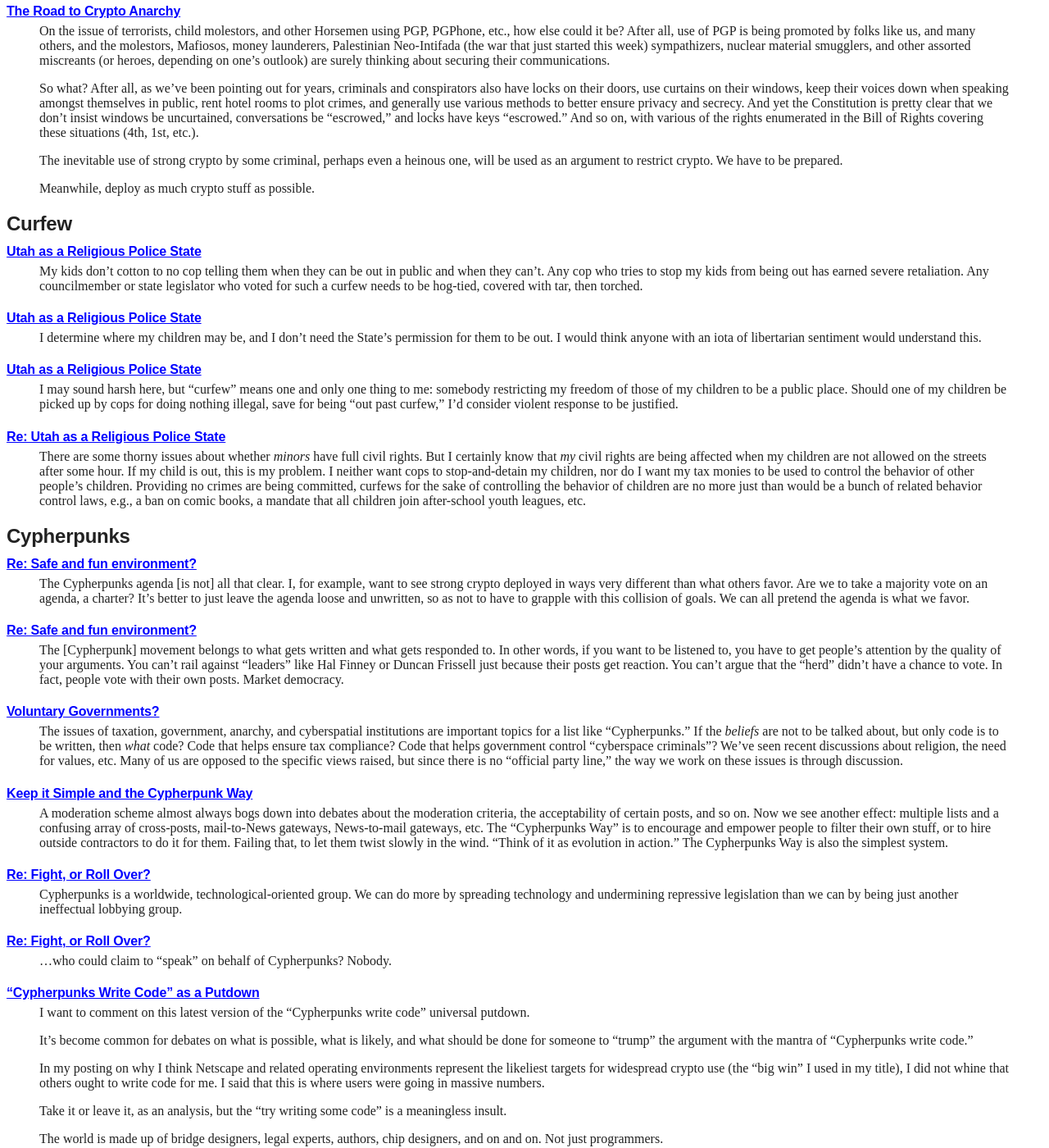
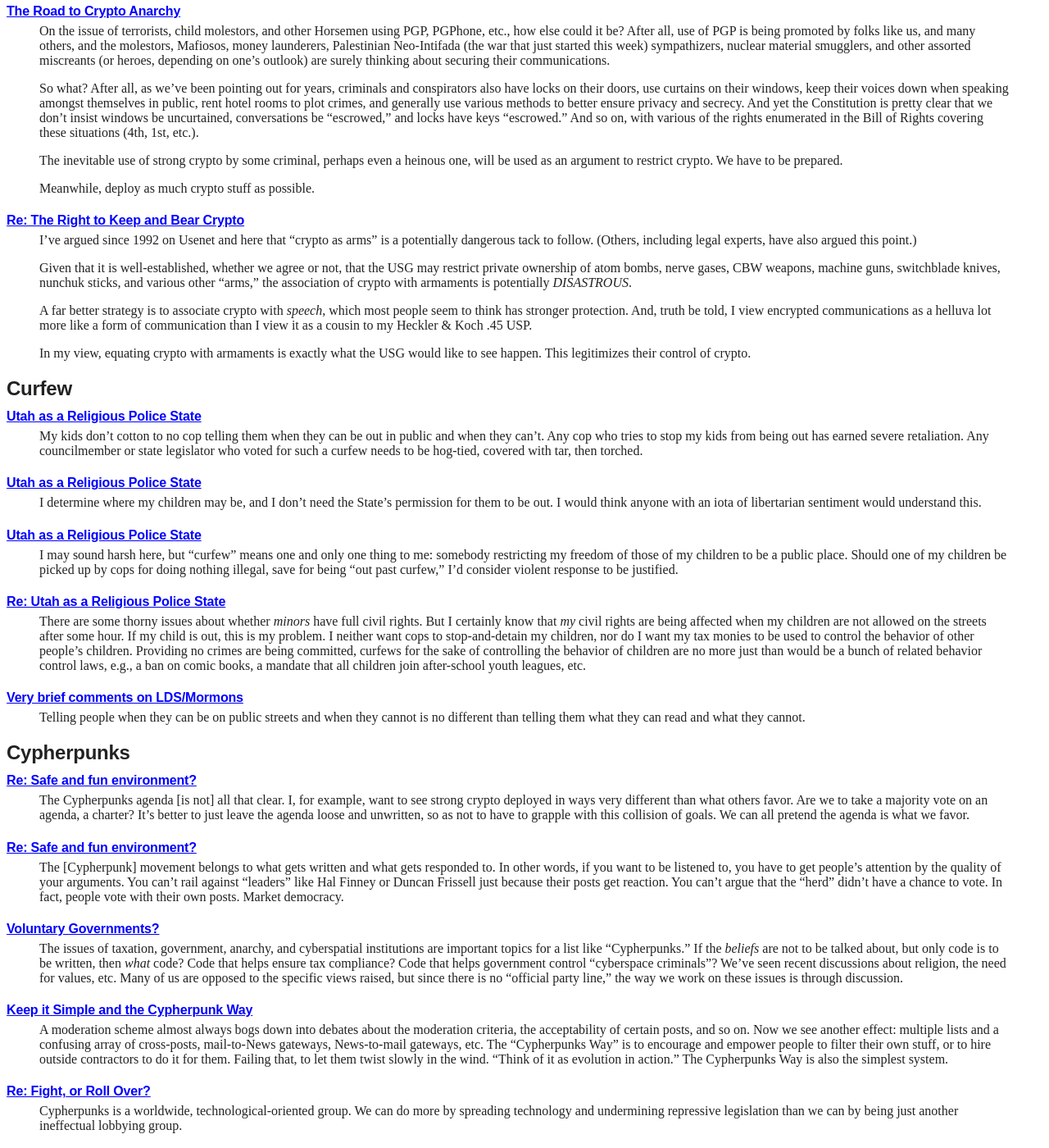
Before and after one commit to wakgill/deryk, a Jekyll site: the page built from tcm.md, in a window 1280 px wide and 1400 px high, scrolled down 5553 px. Shown: the whole window at 82% size. Built offline with Jekyll 4.4.1, drawn with Linux system fonts in a browser that asks for light colours; some of the changed text lies outside the part shown.

Commit message:
Update tcm.md

```diff
--- a/tcm.md
+++ b/tcm.md
@@ -426,6 +426,25 @@ prepared.
 >
 >Meanwhile, deploy as much crypto stuff as possible.
 
+#### [Re: The Right to Keep and Bear Crypto](http://mailing-list-archive.cryptoanarchy.wiki/archive/1996/10/05948bb038f4f2e8860a196bd065f2120ca595a94656b3cd266a5c0d9f6492f9/)
+
+>I've argued since 1992 on Usenet and here that "crypto as arms" is a
+potentially dangerous tack to follow. (Others, including legal experts,
+have also argued this point.)
+>
+>Given that it is well-established, whether we agree or not, that the USG
+may restrict private ownership of atom bombs, nerve gases, CBW weapons,
+machine guns, switchblade knives, nunchuk sticks, and various other "arms,"
+the association of crypto with armaments is potentially *DISASTROUS*.
+>
+>A far better strategy is to associate crypto with *speech*, which most
+people seem to think has stronger protection. And, truth be told, I view
+encrypted communications as a helluva lot more like a form of communication
+than I view it as a cousin to my Heckler & Koch .45 USP.
+>
+>In my view, equating crypto with armaments is exactly what the USG would
+like to see happen. This legitimizes their control of crypto.
+
 ## Curfew
 
 #### [Utah as a Religious Police State](http://mailing-list-archive.cryptoanarchy.wiki/archive/1996/09/587dfa181a979088d9981091f3aac2779d603d12973b366893e132e58154320e/)
@@ -460,6 +479,12 @@ other people's children. Providing no crimes are being committed, curfews
 for the sake of controlling the behavior of children are no more just than
 would be a bunch of related behavior control laws, e.g., a ban on comic
 books, a mandate that all children join after-school youth leagues, etc.
+
+#### [Very brief comments on LDS/Mormons](http://mailing-list-archive.cryptoanarchy.wiki/archive/1996/10/89fc47358582289ca2150afbb2efc393728664c260210204c86d46ce9c497df9/)
+
+>Telling
+people when they can be on public streets and when they cannot is no
+different than telling them what they can read and what they cannot.
 
 ## Cypherpunks
 
@@ -892,6 +917,10 @@ of PRZ interviews are doing some good. I'm becoming more of a Zen Buddhist monas
 
 >Only one response to the key grabbers is warranted: "Death to Tyrants!"
 
+#### [“Macintosh – the Surveillance System for the Rest of Us](http://mailing-list-archive.cryptoanarchy.wiki/archive/1996/10/68ed9107bbcb07971aa05de39a021c6bbc4a0a5bccf5d08027ff121b30e49bee/)
+
+>GAK, or Girlfriend's Access to Keys, is indeed a very scary thing.
+
 ## Law
 
 #### [SAFE Bill is a Disaster–“Use a cipher, go to prison”](http://mailing-list-archive.cryptoanarchy.wiki/archive/1997/05/be751b2cf978e0c363b0101d3355ed622eee5130bd22cc7b2224c887497563cf/)
@@ -997,6 +1026,20 @@ keeping _their own_ children indoors after 7, or 5, or whatever their Holy
 Hour or Curfew Hour is, but no fucking religious nuts are going to tell
 _me_ when _my_ children must be indoors.
 
+#### [Very brief comments on LDS/Mormons](http://mailing-list-archive.cryptoanarchy.wiki/archive/1996/10/89fc47358582289ca2150afbb2efc393728664c260210204c86d46ce9c497df9/)
+
+>Personally, I find Mormonism to be a good "survival meme."
+Self-preparedness, food storage, self-reliance, etc., are all counter to
+the "I'll just let government take care of me" meme which is so common in
+the rest of society. I don't cotton to supernatural explanations of the
+world, though, so I've never been in involved in any religion (past age 11).
+>
+>This is the last thing I'll say on Mormonism. Whether some subset of
+settlers committed some set of crimes in Mountain Meadows is a footnote in
+history--who really cares about such anomalies? I care more about the
+present.
+
+
 ## Movies
 
 #### [“The Net”](http://mailing-list-archive.cryptoanarchy.wiki/archive/1995/08/cba792ec6a4984a6339d0c9c27a32b149975ff12a0b0acc77a38184be744a900/)
@@ -1094,6 +1137,14 @@ inconsistent with the government talk of making sure that key-escrow
 products cannot interoperate with non-key-escrow or "alternately"-escrowed
 products.
 
+## Personal
+
+#### [Re: “Macintosh – the Surveillance System for the Rest of Us](http://mailing-list-archive.cryptoanarchy.wiki/archive/1996/10/de172752be2ccdc9f4c214f629280da9a7737227417ee26f920d40c38b574a70/)
+
+>Fuck off, to be blunt. You've got to learn to start making actual points,
+and not trying to show your writing chops from the Hunter S. Thompson
+Correspondence School of Creative Writing. Fuck off. Back into my killfile you go.
+
 ## Police
 
 #### [Rules for “Them” and Rules for “Us”](http://mailing-list-archive.cryptoanarchy.wiki/archive/1997/07/cf9134770f50254a35e5c6d26d7cfe7c315dc681e7227fd1b7f274e626e9d18d/)
@@ -1189,6 +1240,19 @@ non-religious groups.
 >(Of course, if the Third Episcopal Transcendentalists succeed in taking
 power, and begin "purifications" through crucifiction of non-Episcopals, I
 may modify my charitable opinions...)
+
+#### [Very brief comments on LDS/Mormons](http://mailing-list-archive.cryptoanarchy.wiki/archive/1996/10/89fc47358582289ca2150afbb2efc393728664c260210204c86d46ce9c497df9/)
+
+>Personally, I think cults are useful in keeping people off the streets
+(better than police-enforced curfews).
+
+#### [Re: Very brief comments on LDS/Mormons](http://mailing-list-archive.cryptoanarchy.wiki/archive/1996/10/a038c3ea845750ddc9548a6d4504b1a9510d26edc464039968121086d9b22b4f/)
+
+>As to Moroni's objection to my characterization of LDS/Mormonism as a
+"cult," I refer to _all_ religions this way. Catholocism, Judaism,
+Protestantism, Mormonism, Buddhism, they are all roughly the same to me. If
+you are offended, this is your problem. I take no position on which of
+these belief systems are valid and which are not.
 
 ## Remailers
 
```
